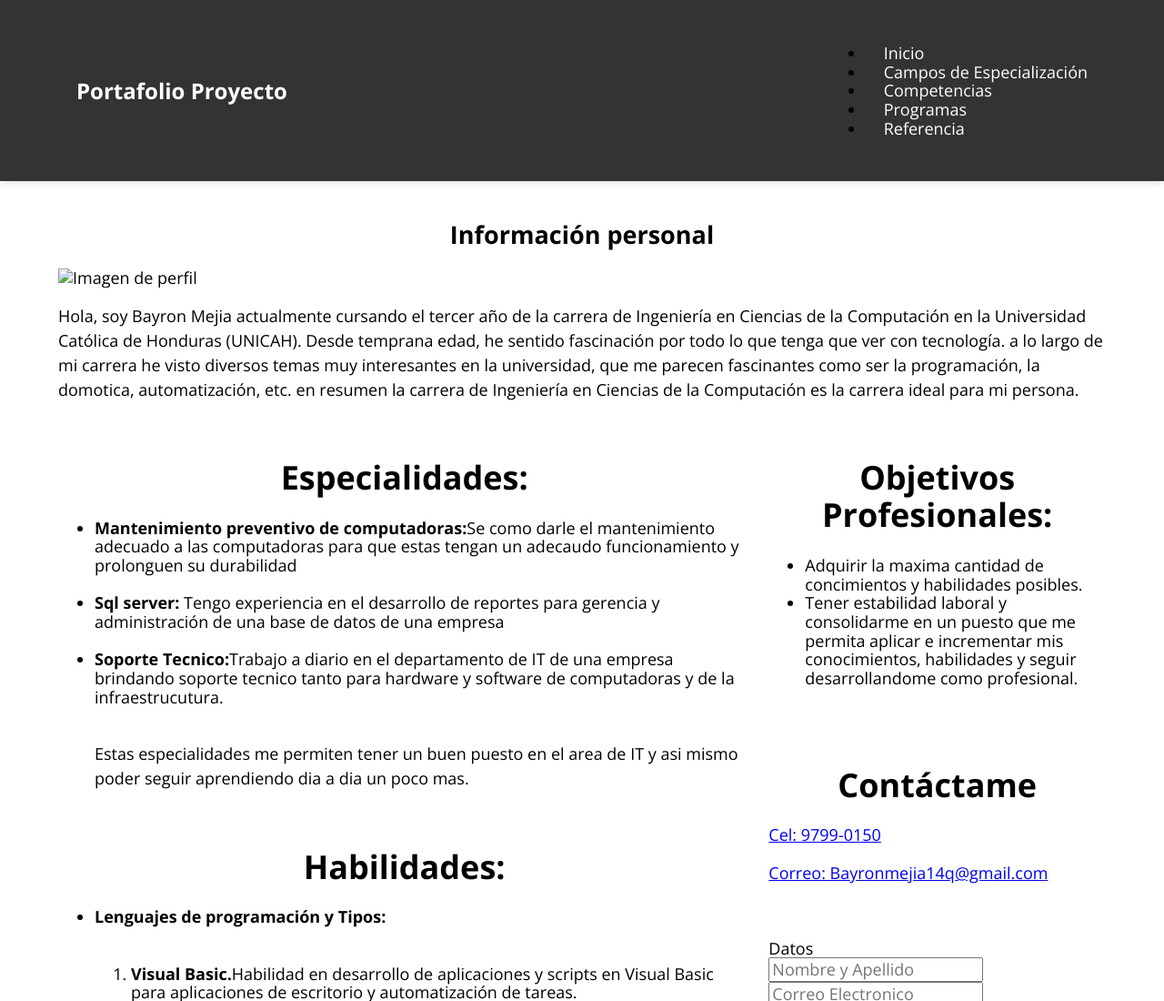
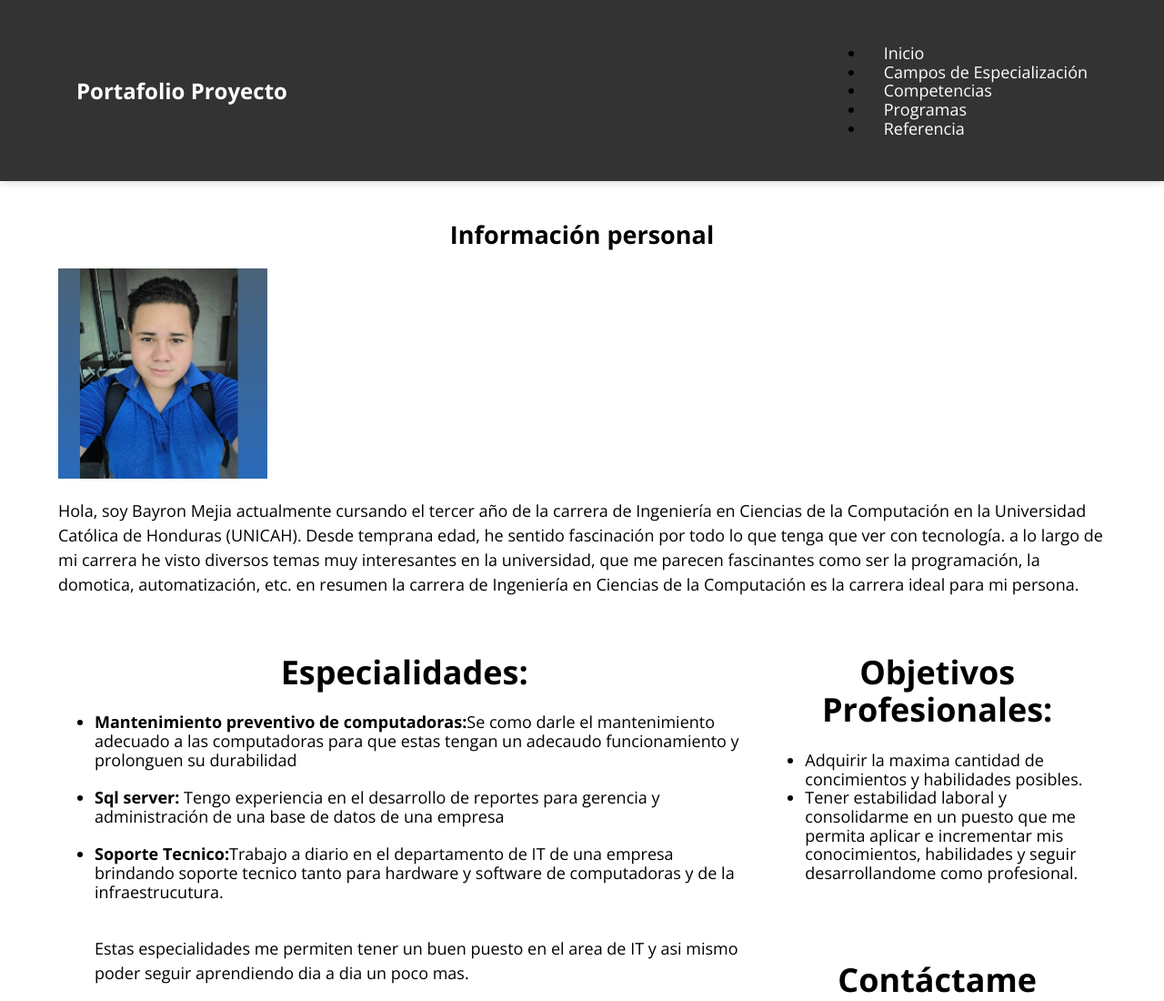
Before and after one commit to Bayron11/Bayron11.github.io, a plain HTML site: page index.html in a window 1280 px wide. Shown: the top 1100 px of the page at 91% size. Drawn offline with nearby package versions, Linux system fonts and the light colour scheme.

Commit message:
Add files via upload

```diff
--- a/index.html
+++ b/index.html
@@ -476,7 +476,7 @@
       <h2>Información personal</h2>
       <div class="informacion-personal">
           <div class="profile-picture">
-              <img src="file:///C:/Users/bayro/Downloads/Imagen%20de%20WhatsApp%202023-10-11%20a%20las%2022.29.56_f1235ddf.webp" alt="Imagen de perfil" style="width: 20%;">
+              <img src="https://github.com/Bayron11/Bayron11.github.io/blob/main/Imagen%20de%20WhatsApp%202023-10-11%20a%20las%2022.29.56_f1235ddf.jpg?raw=true" alt="Imagen de perfil" style="width: 20%;">
           </div>
           <div class="descripcion">
               <p>
```
